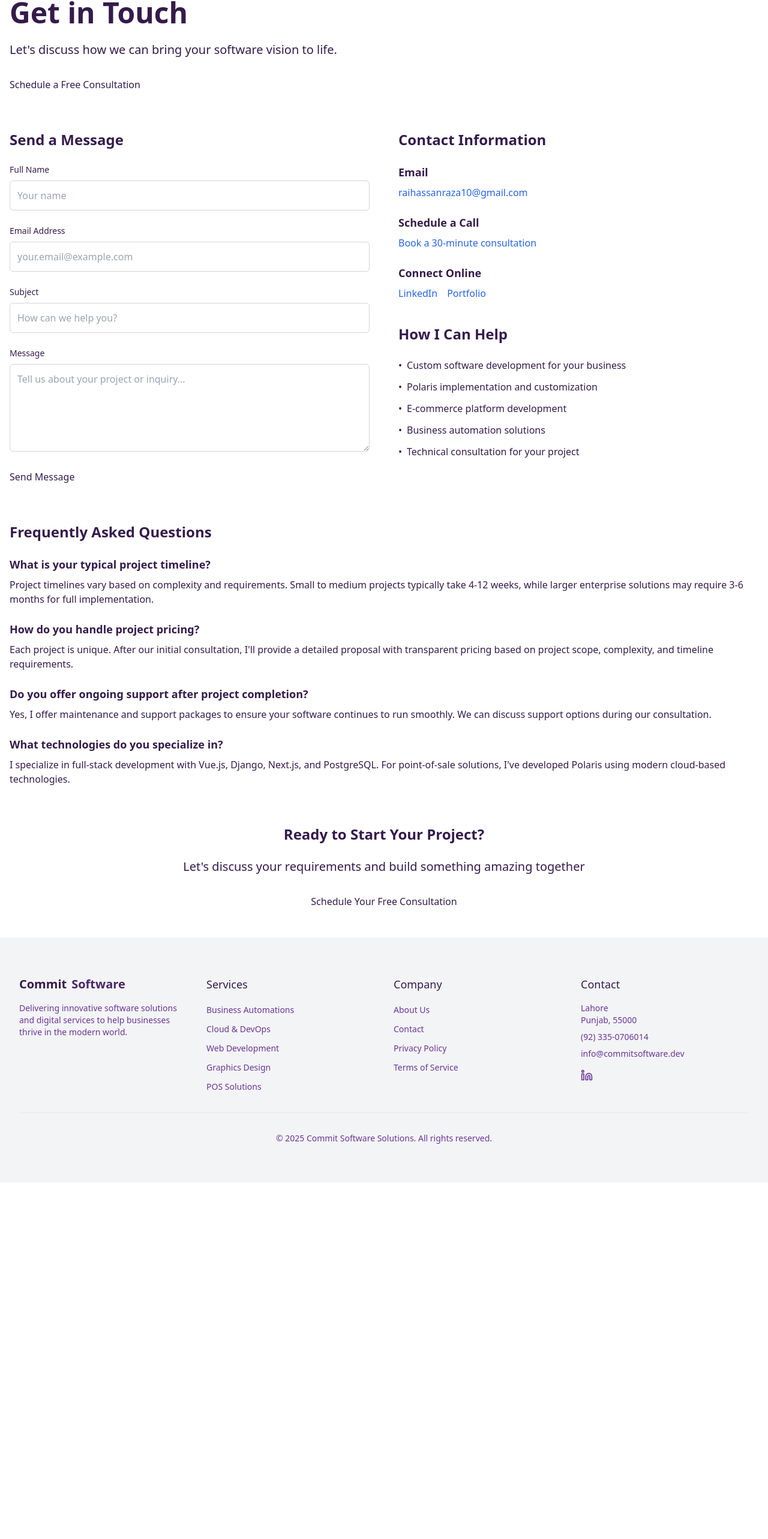
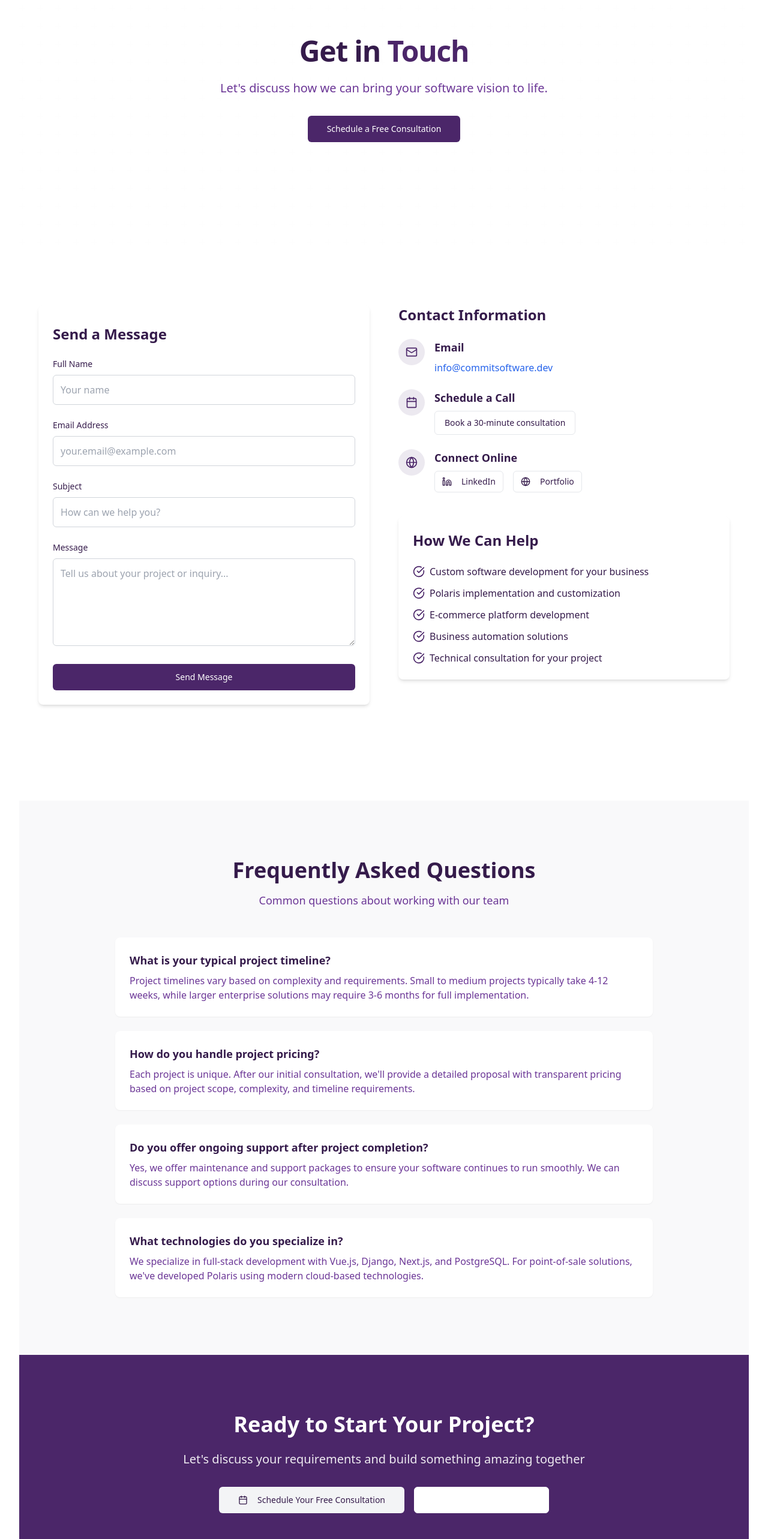
Before and after one commit to M-Hassan-Raza/CommitSoftwareSolutions, a Next.js app: page /contact in a window 1280 px wide. Shown: the part 115-2681 px from the top of the page at 60% size. Before the commit the page ends 2087 px from the top, so only its background shows below. Built offline with nearby package versions, Linux system fonts and the light colour scheme; a web font is replaced by a local one.

Commit message:
greatly enhance the contact page

```diff
--- a/app/contact/page.tsx
+++ b/app/contact/page.tsx
@@ -1,6 +1,9 @@
 import React from 'react';
 import Link from 'next/link';
 import { Metadata } from 'next';
+import { Button } from "@/components/ui/button";
+import { Card, CardContent } from "@/components/ui/card";
+import { Mail, Calendar, Linkedin, Globe, MessageCircle, CheckCircle } from "lucide-react";
 
 export const metadata: Metadata = {
   title: 'Contact | Commit Software Solutions',
@@ -9,17 +12,33 @@ export const metadata: Metadata = {
 
 export default function ContactPage() {
   return (
-    <div className="container mx-auto px-4 py-12">
-      <div className="hero-section mb-16">
-        <h1 className="text-4xl md:text-5xl font-bold mb-6">Get in Touch</h1>
-        <p className="text-xl mb-8">Let's discuss how we can bring your software vision to life.</p>
-        <Link href="https://cal.com/muhammad-hassan-raza/30min" className="cta-button">
+    <div className="container mx-auto">
+      {/* Hero Section */}
+      <section className="py-20 md:py-28 relative overflow-hidden">
+        <div className="container relative z-10">
+          <div className="max-w-3xl mx-auto text-center mb-16">
+            <h1 className="text-4xl md:text-5xl font-bold tracking-tight mb-6">
+              Get in <span className="text-primary">Touch</span>
+            </h1>
+            <p className="text-xl text-muted-foreground mb-8">
+              Let's discuss how we can bring your software vision to life.
+            </p>
+            <Button size="lg" asChild>
+              <Link href="https://cal.com/muhammad-hassan-raza/30min">
                 Schedule a Free Consultation
               </Link>
+            </Button>
           </div>
+        </div>
+        <div className="absolute inset-0 bg-grid-pattern opacity-5 dark:opacity-[0.03]"></div>
+      </section>
 
+      {/* Contact Form and Info Section */}
+      <section className="py-16 md:py-24">
+        <div className="container">
           <div className="grid grid-cols-1 md:grid-cols-2 gap-12 mb-16">
-        <div>
+            <Card className="border-0 shadow-md">
+              <CardContent className="p-6 pt-8">
                 <h2 className="text-2xl font-bold mb-6">Send a Message</h2>
                 <form className="space-y-6">
                   <div>
@@ -74,100 +93,176 @@ export default function ContactPage() {
                       required
                     ></textarea>
                   </div>
-            <button
-              type="submit"
-              className="cta-button"
-            >
+                  <Button type="submit" size="lg" className="w-full">
                     Send Message
-            </button>
+                  </Button>
                 </form>
-        </div>
+              </CardContent>
+            </Card>
 
+            <div className="space-y-10">
               <div>
                 <h2 className="text-2xl font-bold mb-6">Contact Information</h2>
                 <div className="space-y-6">
+                  <div className="flex items-start">
+                    <div className="bg-primary/10 p-3 rounded-full mr-4">
+                      <Mail className="h-5 w-5 text-primary" />
+                    </div>
                     <div>
                       <h3 className="text-lg font-semibold mb-2">Email</h3>
                       <a href="mailto:raihassanraza10@gmail.com" className="text-blue-600 hover:underline">
-                raihassanraza10@gmail.com
+                      info@commitsoftware.dev
                       </a>
+                    </div>
+                  </div>
+                  <div className="flex items-start">
+                    <div className="bg-primary/10 p-3 rounded-full mr-4">
+                      <Calendar className="h-5 w-5 text-primary" />
                     </div>
                     <div>
                       <h3 className="text-lg font-semibold mb-2">Schedule a Call</h3>
-              <a href="https://cal.com/muhammad-hassan-raza/30min" className="text-blue-600 hover:underline">
+                      <Button variant="outline" asChild>
+                        <Link href="https://cal.com/muhammad-hassan-raza/30min">
                           Book a 30-minute consultation
-              </a>
+                        </Link>
+                      </Button>
+                    </div>
+                  </div>
+                  <div className="flex items-start">
+                    <div className="bg-primary/10 p-3 rounded-full mr-4">
+                      <Globe className="h-5 w-5 text-primary" />
                     </div>
                     <div>
                       <h3 className="text-lg font-semibold mb-2">Connect Online</h3>
                       <div className="flex space-x-4">
-                <a href="https://linkedin.com/in/hassanraza22" className="text-blue-600 hover:underline">
+                        <Button variant="outline" size="sm" asChild>
+                          <Link href="https://linkedin.com/company/commit-software-solutions">
+                            <Linkedin className="h-4 w-4 mr-2" />
                             LinkedIn
-                </a>
-                <a href="https://mhassan.dev" className="text-blue-600 hover:underline">
+                          </Link>
+                        </Button>
+                        <Button variant="outline" size="sm" asChild>
+                          <Link href="https://mhassan.dev">
+                            <Globe className="h-4 w-4 mr-2" />
                             Portfolio
-                </a>
+                          </Link>
+                        </Button>
+                      </div>
+                    </div>
                   </div>
                 </div>
               </div>
 
-          <div className="mt-10">
-            <h2 className="text-2xl font-bold mb-6">How I Can Help</h2>
+              <Card className="border-0 shadow-md">
+                <CardContent className="p-6">
+                  <h2 className="text-2xl font-bold mb-6">How We Can Help</h2>
                   <ul className="space-y-3">
                     <li className="flex items-start">
-                <span className="font-medium mr-2">•</span>
+                      <CheckCircle className="h-5 w-5 text-primary mr-2 mt-0.5 flex-shrink-0" />
                       <span>Custom software development for your business</span>
                     </li>
                     <li className="flex items-start">
-                <span className="font-medium mr-2">•</span>
+                      <CheckCircle className="h-5 w-5 text-primary mr-2 mt-0.5 flex-shrink-0" />
                       <span>Polaris implementation and customization</span>
                     </li>
                     <li className="flex items-start">
-                <span className="font-medium mr-2">•</span>
+                      <CheckCircle className="h-5 w-5 text-primary mr-2 mt-0.5 flex-shrink-0" />
                       <span>E-commerce platform development</span>
                     </li>
                     <li className="flex items-start">
-                <span className="font-medium mr-2">•</span>
+                      <CheckCircle className="h-5 w-5 text-primary mr-2 mt-0.5 flex-shrink-0" />
                       <span>Business automation solutions</span>
                     </li>
                     <li className="flex items-start">
-                <span className="font-medium mr-2">•</span>
+                      <CheckCircle className="h-5 w-5 text-primary mr-2 mt-0.5 flex-shrink-0" />
                       <span>Technical consultation for your project</span>
                     </li>
                   </ul>
+                </CardContent>
+              </Card>
             </div>
           </div>
         </div>
+      </section>
 
-      <div className="mb-16">
-        <h2 className="text-2xl font-bold mb-6">Frequently Asked Questions</h2>
-        <div className="space-y-6">
-          <div>
+      {/* FAQ Section */}
+      <section className="py-16 md:py-24 bg-muted/50">
+        <div className="container">
+          <div className="text-center mb-12">
+            <h2 className="text-3xl md:text-4xl font-bold mb-4">Frequently Asked Questions</h2>
+            <p className="text-lg text-muted-foreground max-w-2xl mx-auto">
+              Common questions about working with our team
+            </p>
+          </div>
+
+          <div className="max-w-4xl mx-auto">
+            <div className="grid gap-6">
+              <Card className="border-0 shadow-sm">
+                <CardContent className="p-6">
                   <h3 className="text-lg font-semibold mb-2">What is your typical project timeline?</h3>
-            <p>Project timelines vary based on complexity and requirements. Small to medium projects typically take 4-12 weeks, while larger enterprise solutions may require 3-6 months for full implementation.</p>
-          </div>
-          <div>
+                  <p className="text-muted-foreground">Project timelines vary based on complexity and requirements. Small to medium projects typically take 4-12 weeks, while larger enterprise solutions may require 3-6 months for full implementation.</p>
+                </CardContent>
+              </Card>
+
+              <Card className="border-0 shadow-sm">
+                <CardContent className="p-6">
                   <h3 className="text-lg font-semibold mb-2">How do you handle project pricing?</h3>
-            <p>Each project is unique. After our initial consultation, I'll provide a detailed proposal with transparent pricing based on project scope, complexity, and timeline requirements.</p>
-          </div>
-          <div>
+                  <p className="text-muted-foreground">Each project is unique. After our initial consultation, we'll provide a detailed proposal with transparent pricing based on project scope, complexity, and timeline requirements.</p>
+                </CardContent>
+              </Card>
+
+              <Card className="border-0 shadow-sm">
+                <CardContent className="p-6">
                   <h3 className="text-lg font-semibold mb-2">Do you offer ongoing support after project completion?</h3>
-            <p>Yes, I offer maintenance and support packages to ensure your software continues to run smoothly. We can discuss support options during our consultation.</p>
-          </div>
-          <div>
+                  <p className="text-muted-foreground">Yes, we offer maintenance and support packages to ensure your software continues to run smoothly. We can discuss support options during our consultation.</p>
+                </CardContent>
+              </Card>
+
+              <Card className="border-0 shadow-sm">
+                <CardContent className="p-6">
                   <h3 className="text-lg font-semibold mb-2">What technologies do you specialize in?</h3>
-            <p>I specialize in full-stack development with Vue.js, Django, Next.js, and PostgreSQL. For point-of-sale solutions, I've developed Polaris using modern cloud-based technologies.</p>
+                  <p className="text-muted-foreground">We specialize in full-stack development with Vue.js, Django, Next.js, and PostgreSQL. For point-of-sale solutions, we've developed Polaris using modern cloud-based technologies.</p>
+                </CardContent>
+              </Card>
             </div>
           </div>
         </div>
+      </section>
 
-      <div className="text-center">
-        <h2 className="text-2xl font-bold mb-6">Ready to Start Your Project?</h2>
-        <p className="text-xl mb-8">Let's discuss your requirements and build something amazing together</p>
-        <Link href="https://cal.com/muhammad-hassan-raza/30min" className="cta-button">
+      {/* CTA Section */}
+      <section className="py-16 md:py-24 bg-primary text-primary-foreground">
+        <div className="container">
+          <div className="max-w-3xl mx-auto text-center">
+            <h2 className="text-3xl md:text-4xl font-bold mb-6">Ready to Start Your Project?</h2>
+            <p className="text-xl opacity-90 mb-8">
+              Let's discuss your requirements and build something amazing together
+            </p>
+            <div className="flex flex-col sm:flex-row justify-center gap-4">
+              <Button
+                size="lg"
+                variant="secondary"
+                asChild
+              >
+                <Link href="https://cal.com/muhammad-hassan-raza/30min">
+                  <Calendar className="mr-2 h-5 w-5" />
                   Schedule Your Free Consultation
                 </Link>
+              </Button>
+              <Button
+                size="lg"
+                variant="outline"
+                className="border-primary-foreground hover:bg-primary-foreground hover:text-primary"
+                asChild
+              >
+                <Link href="#contact-form">
+                  <MessageCircle className="mr-2 h-5 w-5" />
+                  Send Us a Message
+                </Link>
+              </Button>
             </div>
+          </div>
+        </div>
+      </section>
     </div>
   );
 }
```
Lines whose indentation alone changed are shown as unchanged.
